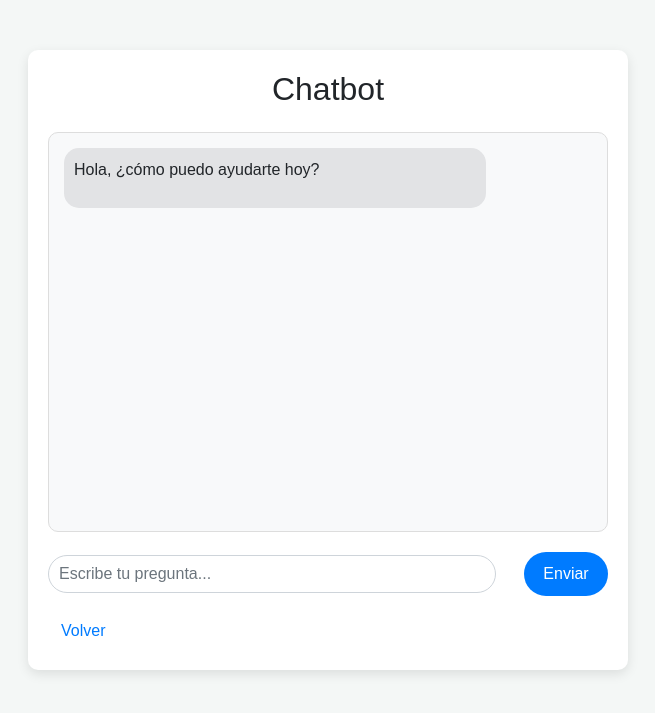
After one commit to MAYnerAC/proyecto-sistema-turismo, an ASP.NET MVC app: template ProyectoSistemaTurismo/ProyectoSistemaTurismo/Views/Chatbot/Index.cshtml in a window 1280 px wide. The commit adds this page. Shown: the top 713 px of the page, without its empty margins (312-967 px from the left). Run offline with ASP.NET Core 8 and stand-ins for ASP.NET MVC 5, Linux system fonts and the light colour scheme; the template is opened without the code that fills it, so the values that code supplies are empty; the project's own start-up code is not run, and a stand-in starts its controllers and pages; some libraries are stand-ins or nearby versions.

Commit message:
Chatbot WebService

```diff
--- /dev/null
+++ b/ProyectoSistemaTurismo/ProyectoSistemaTurismo/Views/Chatbot/Index.cshtml
@@ -0,0 +1,150 @@
+@{
+    ViewBag.Title = "Chatbot";
+    Layout = null;
+}
+
+<!DOCTYPE html>
+<html lang="es">
+<head>
+    <meta charset="UTF-8">
+    <meta name="viewport" content="width=device-width, initial-scale=1.0">
+    <title>@ViewBag.Title</title>
+
+    <!-- Incluir Bootstrap CSS -->
+    <link href="https://stackpath.bootstrapcdn.com/bootstrap/4.5.2/css/bootstrap.min.css" rel="stylesheet">
+
+    <style>
+        /* Estilos personalizados */
+        body {
+            background-color: #f4f7f6;
+            font-family: 'Arial', sans-serif;
+        }
+
+        .chat-container {
+            max-width: 600px;
+            margin: 50px auto;
+            background-color: #ffffff;
+            border-radius: 10px;
+            box-shadow: 0px 4px 12px rgba(0, 0, 0, 0.1);
+            padding: 20px;
+        }
+
+        .chat-box {
+            height: 400px;
+            overflow-y: scroll;
+            margin-bottom: 20px;
+            padding: 15px;
+            background-color: #f8f9fa;
+            border-radius: 10px;
+            border: 1px solid #ddd;
+        }
+
+        .message {
+            margin-bottom: 15px;
+            padding: 10px;
+            border-radius: 15px;
+            max-width: 80%;
+        }
+
+        .user-message {
+            background-color: #d4edda;
+            margin-left: auto;
+            text-align: right;
+        }
+
+        .chatbot-message {
+            background-color: #e2e3e5;
+            margin-right: auto;
+            text-align: left;
+        }
+
+        /* Estilo para el campo de texto y el botón */
+        .input-container {
+            display: flex;
+            justify-content: space-between;
+            align-items: center;
+        }
+
+            .input-container input {
+                width: 80%;
+                padding: 10px;
+                font-size: 16px;
+                border-radius: 25px;
+                border: 1px solid #ced4da;
+            }
+
+            .input-container button {
+                width: 15%;
+                padding: 10px;
+                font-size: 16px;
+                background-color: #007bff;
+                color: white;
+                border: none;
+                border-radius: 25px;
+                cursor: pointer;
+            }
+
+                .input-container button:hover {
+                    background-color: #0056b3;
+                }
+
+        /* Mensaje de error */
+        .error-message {
+            color: red;
+            font-weight: bold;
+            text-align: center;
+            margin-bottom: 20px;
+        }
+    </style>
+</head>
+<body>
+
+    <div class="chat-container">
+        <h2 class="text-center mb-4">Chatbot</h2>
+
+        <!-- Mostrar error si hay alguno -->
+        @if (ViewBag.ErrorMessage != null)
+        {
+            <div class="error-message">
+                <strong>@ViewBag.ErrorMessage</strong>
+            </div>
+        }
+
+        <!-- Contenedor del chat -->
+        <div class="chat-box">
+            <!-- Mostrar mensajes del chatbot -->
+            @if (ViewBag.ChatbotResponse != null)
+            {
+                <div class="message chatbot-message">
+                    <p>@ViewBag.ChatbotResponse</p>
+                </div>
+            }
+
+            <!-- Si el usuario no ha enviado nada, muestra un mensaje predeterminado -->
+            @if (ViewBag.ChatbotResponse == null && ViewBag.ErrorMessage == null)
+            {
+                <div class="message chatbot-message">
+                    <p>Hola, ¿cómo puedo ayudarte hoy?</p>
+                </div>
+            }
+        </div>
+
+        <!-- Formulario para ingresar la consulta -->
+        <form method="post" action="@Url.Action("GetResponse", "Chatbot")">
+            <div class="input-container">
+                <input type="text" id="userInput" name="userInput" class="form-control" placeholder="Escribe tu pregunta..." />
+                <button type="submit" class="btn btn-primary">Enviar</button>
+            </div>
+        </form>
+        <a href="@Url.Action("Index", "Home")" class="btn btn-link mt-3">
+            <i class="bi bi-arrow-left-circle"></i> Volver
+        </a>
+    </div>
+
+    <!-- Incluir Bootstrap JS y dependencias -->
+    <script src="https://code.jquery.com/jquery-3.5.1.slim.min.js"></script>
+    <script src="https://cdn.jsdelivr.net/npm/popperjs/core@2.5.2/dist/umd/popper.min.js"></script>
+    <script src="https://stackpath.bootstrapcdn.com/bootstrap/4.5.2/js/bootstrap.min.js"></script>
+
+</body>
+</html>
```
Also changed, not shown: ProyectoSistemaTurismo/ProyectoSistemaTurismo/Connected Services/WSChatbot/Reference.cs (added, +146 -0 lines), ProyectoSistemaTurismo/ProyectoSistemaTurismo/Controllers/ChatbotController.cs (added, +111 -0 lines), ProyectoSistemaTurismo/ProyectoSistemaTurismo/Views/Shared/_Layout.cshtml (+6 -1 lines), ProyectoSistemaTurismo/ProyectoSistemaTurismo/ProyectoSistemaTurismo.csproj, ProyectoSistemaTurismo/ProyectoSistemaTurismo/Web.config, 6 other files.
